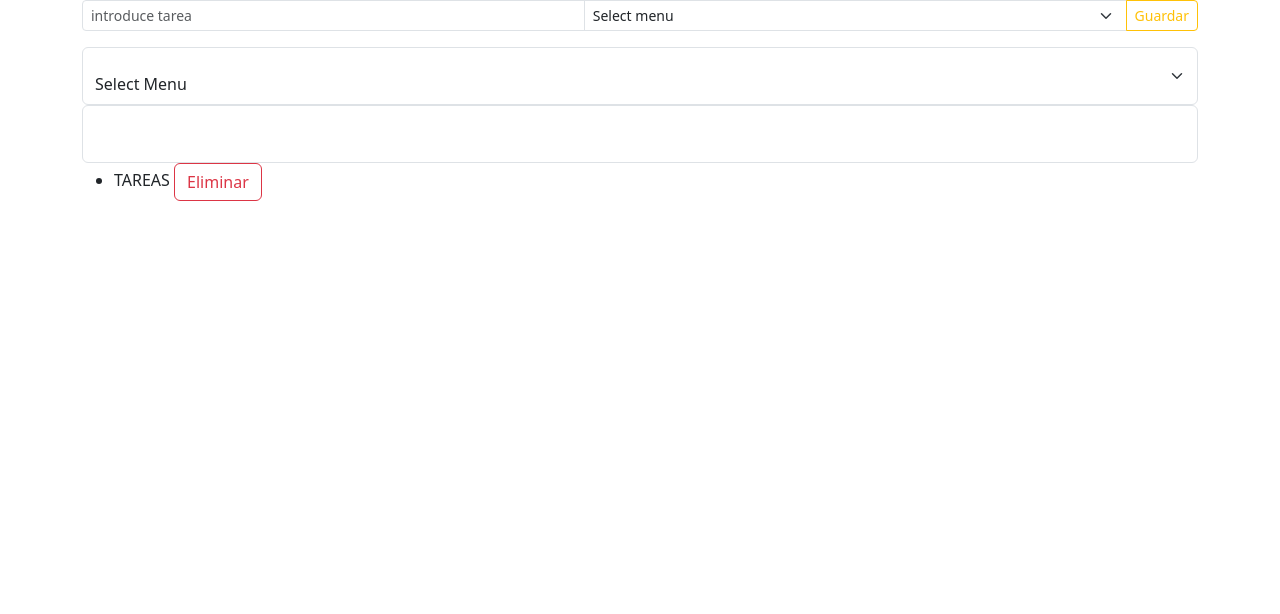
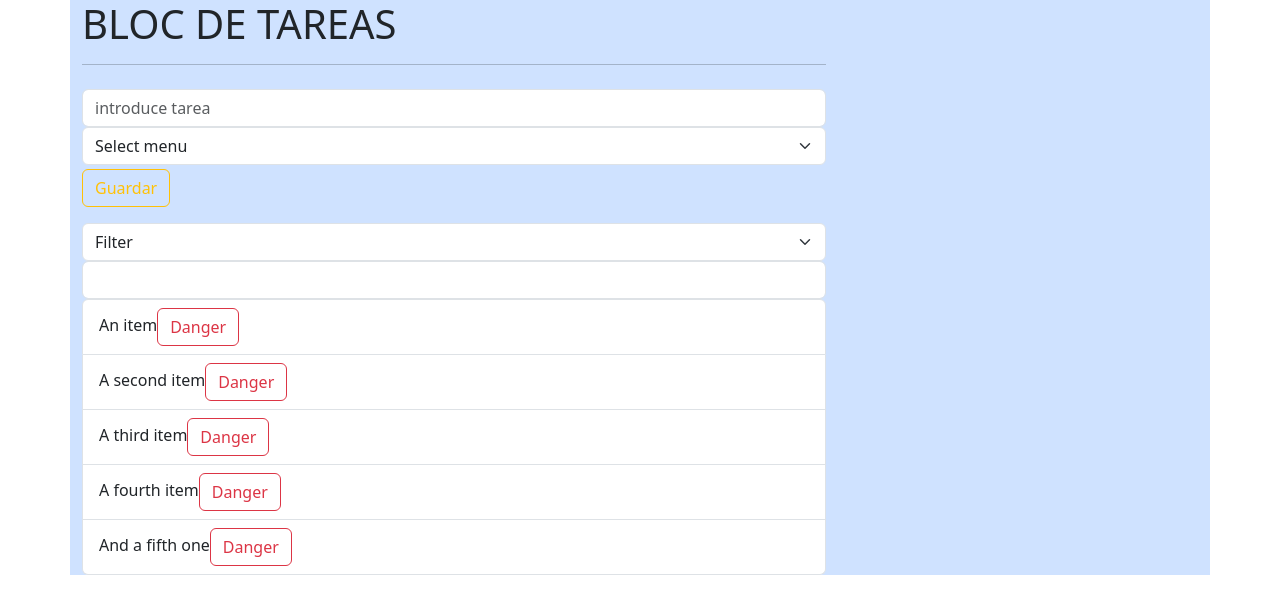
Before and after one commit to SIgnacioRoccuzzo/practica.javaScript, a plain HTML site: page index.html in a window 1280 px wide. Drawn offline with nearby package versions, Linux system fonts and the light colour scheme.

Commit message:
arreglos html

```diff
--- a/index.html
+++ b/index.html
@@ -13,48 +13,51 @@
 </head>
 
 <body>
-    <div class="container-sm">
-        <div class="row">
-            <div class="input-group input-group-sm mb-3">
-                <input type="text" class="form-control" aria-label="Sizing example input"
+    <div class="container-sm bg-primary-subtle">
+        <h1>BLOC DE TAREAS</h1>
+        <hr class="sm col col-xl-8">
+
+        <div class="col-md-12 col-xl-8 mt-4">
+            <input id="tareas-in" type="text" class="form-control" aria-label="Sizing example input"
                 aria-describedby="inputGroup-sizing-sm" placeholder="introduce tarea">
-                <select class="form-select">
+            <select id="select-tareas" class="form-select">
                 <option selected>Select menu</option>
                 <option value="1">URGENTE</option>
                 <option value="2">Diario</option>
                 <option value="3">Mensual</option>
             </select>
-                <button type="button" class="btn btn-outline-warning">Guardar</button>
+            <button type="button" class="btn btn-outline-warning mt-1">Guardar</button>
         </div>
-            <div class="form-floating">
-                <select class="form-select" id="floatingSelect">
-                    <option selected>Select Menu</option>
+        <div class="form-floating-sm col-md-12 col-xl-8 mt-3">
+            <select id="filter-tareas" class="form-select" id="floatingSelect">
+                <option selected>Filter</option>
                 <option value="1">URGENTE</option>
                 <option value="2">Diario</option>
                 <option value="3">Mensual</option>
             </select>
-                <input type="text" class="form-control" aria-describedby="inputGroup-sizing-sm">
+            <input id="find-tarea" type="text" class="form-control" aria-describedby="inputGroup-sizing-sm">
         </div>
-        </div class="tareas">
-        <article>
-            <ul>
-                <li>
-                    TAREAS
-                    <button type="button" class="btn btn-outline-danger">Eliminar</button>
+        <ul class="list-group col-xl-8">
+            <li class="list-group-item">An item<button type="button" class="btn btn-outline-danger">Danger</button></li>
+            <li class="list-group-item">A second item<button type="button"
+                    class="btn btn-outline-danger">Danger</button></li>
+            <li class="list-group-item">A third item<button type="button" class="btn btn-outline-danger">Danger</button>
             </li>
+            <li class="list-group-item">A fourth item<button type="button"
+                    class="btn btn-outline-danger">Danger</button></li>
+            <li class="list-group-item">And a fifth one<button type="button"
+                    class="btn btn-outline-danger">Danger</button></li>
         </ul>
+    </div>
 
-        </article>
-    </div>
-    </div>
     <footer>
 
     </footer>
-    </div>
+
     <script src="./js/funciones.js"></script>
     <script src="https://cdn.jsdelivr.net/npm/bootstrap@5.3.0/dist/js/bootstrap.bundle.min.js"
         integrity="sha384-geWF76RCwLtnZ8qwWowPQNguL3RmwHVBC9FhGdlKrxdiJJigb/j/68SIy3Te4Bkz"
         crossorigin="anonymous"></script>
-</body>
+    </body--bg-warning-bg-subtle>
 
 </html>
```
Lines whose indentation alone changed are shown as unchanged.
